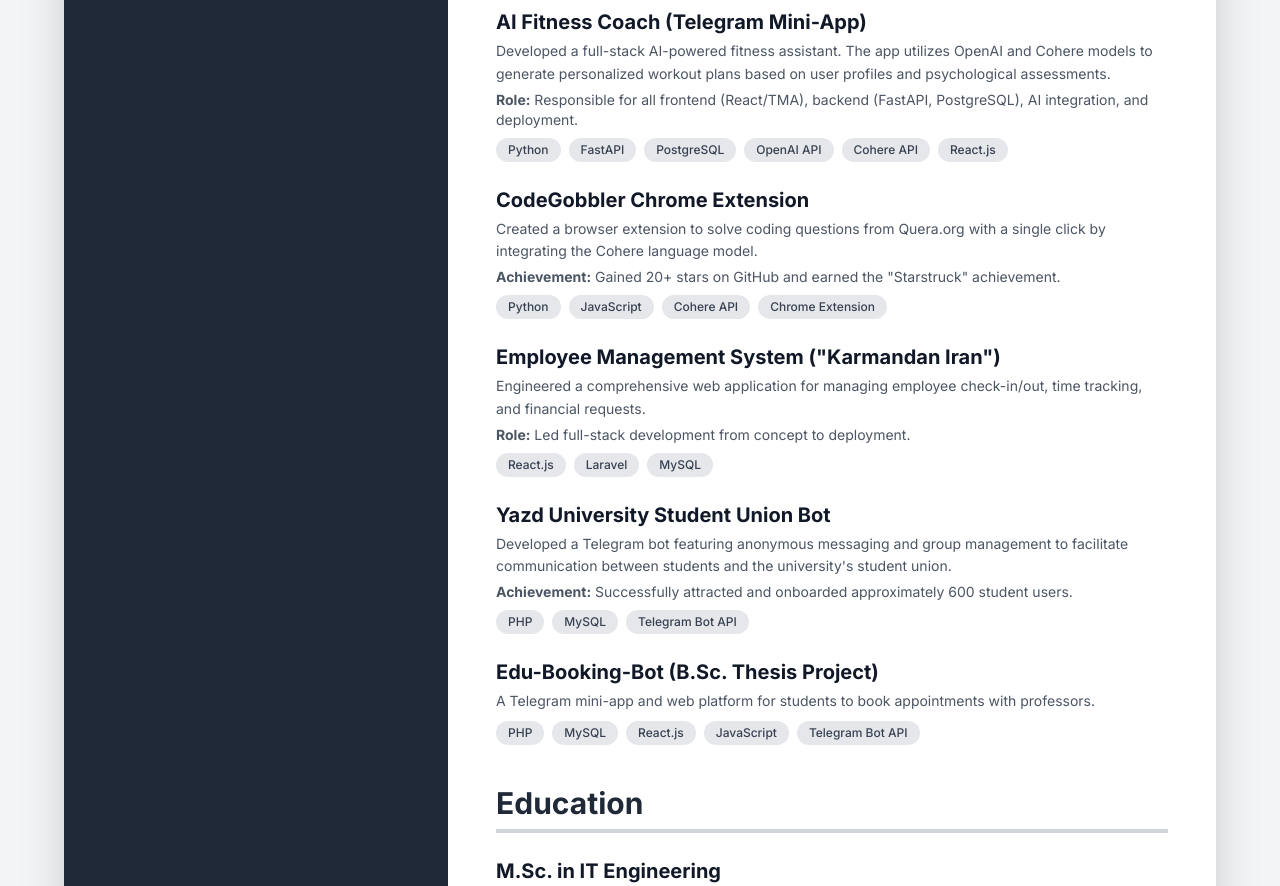
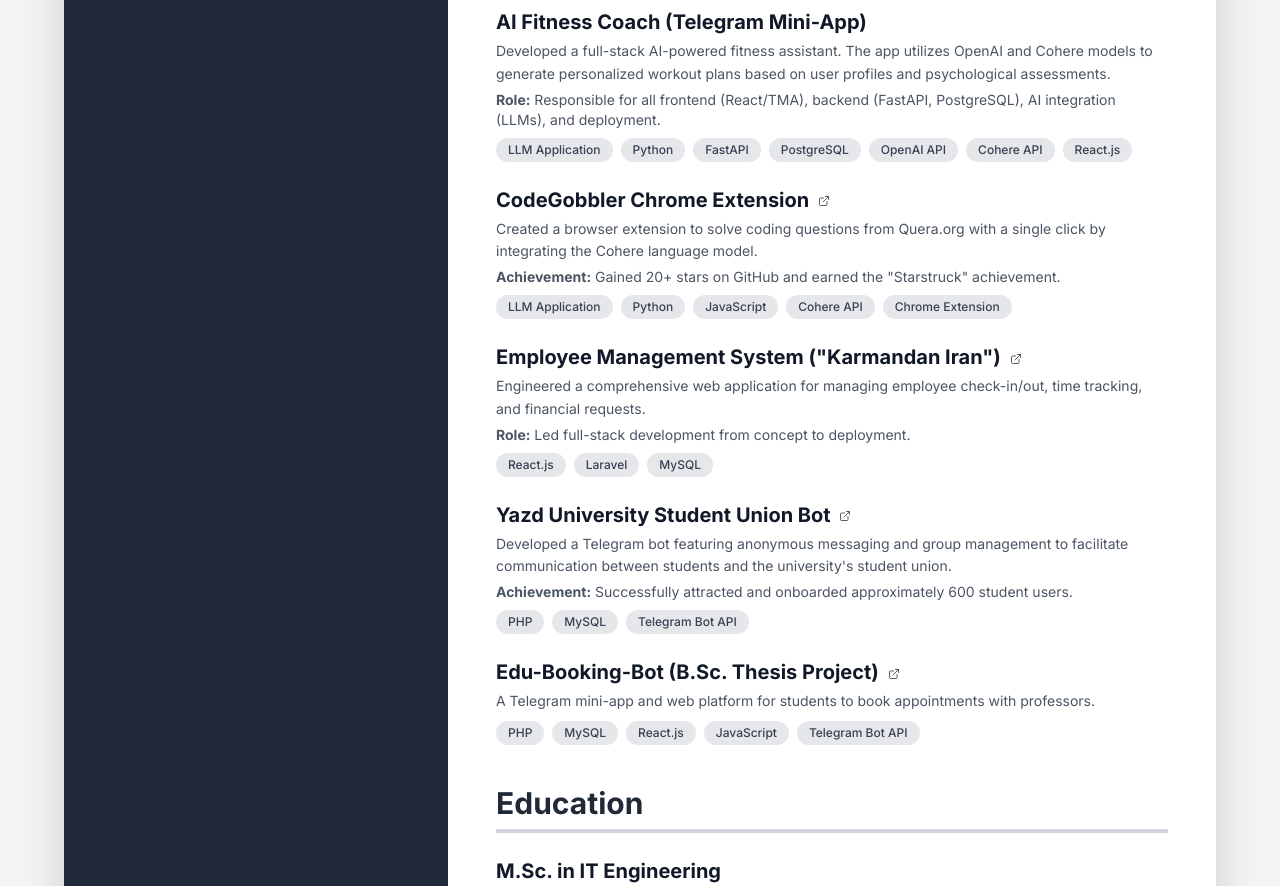
Before and after one commit to IK7D3/my-resume, a plain HTML site: page index.html in a window 1280 px wide. Shown: the part 1020-1906 px from the top of the page. Drawn offline with nearby package versions, Linux system fonts and the light colour scheme.

Commit message:
Update index

```diff
--- a/index.html
+++ b/index.html
@@ -151,8 +151,8 @@
                     <h4 class="font-semibold text-gray-700">AI & LLM</h4>
                     <div class="flex flex-wrap gap-2 mt-2">
                         <span class="bg-gray-200 text-gray-700 text-xs font-medium px-3 py-1 rounded-full">AI Engineering</span>
-                        <span class="bg-gray-200 text-gray-700 text-xs font-medium px-3 py-1 rounded-full">LLM Integration</span>
-                        <span class="bg-gray-200 text-gray-700 text-xs font-medium px-3 py-1 rounded-full">AI Agents</span>
+                        <span class="bg-gray-200 text-gray-700 text-xs font-medium px-3 py-1 rounded-full">LLM Application Development (RAG, Agents)</span>
+                        <!-- <span class="bg-gray-200 text-gray-700 text-xs font-medium px-3 py-1 rounded-full">AI Agents</span> -->
                         <span class="bg-gray-200 text-gray-700 text-xs font-medium px-3 py-1 rounded-full">LangChain</span>
                         <span class="bg-gray-200 text-gray-700 text-xs font-medium px-3 py-1 rounded-full">Scikit-learn</span>
                         <!-- <span class="bg-gray-200 text-gray-700 text-xs font-medium px-3 py-1 rounded-full">Cohere API</span>
@@ -194,7 +194,7 @@
                 <ul class="mt-4 space-y-2 text-sm list-disc list-inside text-gray-700">
                     <li>
                         <a href="https://quera.org/media/public/certificate/c70ad819cb2c4f00a0f701df5b217fcb.png" target="_blank" rel="noopener noreferrer" class="hover:text-blue-600 hover:underline">
-                            Torob Turbo Hackathon (Quera Event)
+                            Torob Turbo Hackathon (LLM-based agent)
                             <i data-feather="external-link" class="w-3 h-3 inline-block ml-1 opacity-70"></i>
                         </a>
                     </li>
@@ -249,9 +249,10 @@
                             Developed a full-stack AI-powered fitness assistant. The app utilizes OpenAI and Cohere models to generate personalized workout plans based on user profiles and psychological assessments.
                         </p>
                         <p class="mt-1 text-sm text-gray-600">
-                            <strong>Role:</strong> Responsible for all frontend (React/TMA), backend (FastAPI, PostgreSQL), AI integration, and deployment.
+                            <strong>Role:</strong> Responsible for all frontend (React/TMA), backend (FastAPI, PostgreSQL), AI integration (LLMs), and deployment.
                         </p>
                         <div class="flex flex-wrap gap-2 mt-2">
+                            <span class="bg-gray-200 text-gray-700 text-xs font-medium px-3 py-1 rounded-full">LLM Application</span>
                             <span class="bg-gray-200 text-gray-700 text-xs font-medium px-3 py-1 rounded-full">Python</span>
                             <span class="bg-gray-200 text-gray-700 text-xs font-medium px-3 py-1 rounded-full">FastAPI</span>
                             <span class="bg-gray-200 text-gray-700 text-xs font-medium px-3 py-1 rounded-full">PostgreSQL</span>
@@ -263,7 +264,12 @@
 
                     <!-- Project 2: CodeGobbler Extension -->
                     <div class="print-break-inside-avoid">
-                        <h3 class="text-xl font-semibold text-gray-900">CodeGobbler Chrome Extension</h3>
+                        <h3 class="text-xl font-semibold text-gray-900">
+                            <a href="https://github.com/IK7D3/CodeGobbler" target="_blank" rel="noopener noreferrer" class="hover:text-blue-600 hover:underline">
+                                CodeGobbler Chrome Extension
+                                <i data-feather="external-link" class="w-3 h-3 inline-block ml-1 opacity-70"></i>
+                            </a>
+                        </h3>
                         <p class="mt-1 text-sm text-gray-600 leading-relaxed">
                             Created a browser extension to solve coding questions from Quera.org with a single click by integrating the Cohere language model.
                         </p>
@@ -271,6 +277,7 @@
                             <strong>Achievement:</strong> Gained 20+ stars on GitHub and earned the "Starstruck" achievement.
                         </p>
                         <div class="flex flex-wrap gap-2 mt-2">
+                            <span class="bg-gray-200 text-gray-700 text-xs font-medium px-3 py-1 rounded-full">LLM Application</span>
                             <span class="bg-gray-200 text-gray-700 text-xs font-medium px-3 py-1 rounded-full">Python</span>
                             <span class="bg-gray-200 text-gray-700 text-xs font-medium px-3 py-1 rounded-full">JavaScript</span>
                             <span class="bg-gray-200 text-gray-700 text-xs font-medium px-3 py-1 rounded-full">Cohere API</span>
@@ -280,7 +287,12 @@
 
                     <!-- Project 3: Karmandan Iran Employee Portal -->
                     <div class="print-break-inside-avoid">
-                        <h3 class="text-xl font-semibold text-gray-900">Employee Management System ("Karmandan Iran")</h3>
+                        <h3 class="text-xl font-semibold text-gray-900">
+                            <a href="https://github.com/IK7D3/project_karmandaniran" target="_blank" rel="noopener noreferrer" class="hover:text-blue-600 hover:underline">
+                                Employee Management System ("Karmandan Iran")
+                                <i data-feather="external-link" class="w-3 h-3 inline-block ml-1 opacity-70"></i>
+                            </a>
+                        </h3>
                         <p class="mt-1 text-sm text-gray-600 leading-relaxed">
                             Engineered a comprehensive web application for managing employee check-in/out, time tracking, and financial requests.
                         </p>
@@ -296,7 +308,12 @@
 
                     <!-- Project 4: Yazd University Student Bot -->
                     <div class="print-break-inside-avoid">
-                        <h3 class="text-xl font-semibold text-gray-900">Yazd University Student Union Bot</h3>
+                        <h3 class="text-xl font-semibold text-gray-900">
+                            <a href="https://github.com/IK7D3/shora_senfi_botTelegram" target="_blank" rel="noopener noreferrer" class="hover:text-blue-600 hover:underline">
+                                Yazd University Student Union Bot
+                                <i data-feather="external-link" class="w-3 h-3 inline-block ml-1 opacity-70"></i>
+                            </a>
+                        </h3>
                         <p class="mt-1 text-sm text-gray-600 leading-relaxed">
                             Developed a Telegram bot featuring anonymous messaging and group management to facilitate communication between students and the university's student union.
                         </p>
@@ -312,7 +329,12 @@
 
                     <!-- Project 5: B.Sc. Thesis Project -->
                     <div class="print-break-inside-avoid">
-                        <h3 class="text-xl font-semibold text-gray-900">Edu-Booking-Bot (B.Sc. Thesis Project)</h3>
+                        <h3 class="text-xl font-semibold text-gray-900">
+                            <a href="https://github.com/IK7D3/edu-booking-bot" target="_blank" rel="noopener noreferrer" class="hover:text-blue-600 hover:underline">
+                                Edu-Booking-Bot (B.Sc. Thesis Project)
+                                <i data-feather="external-link" class="w-3 h-3 inline-block ml-1 opacity-70"></i>
+                            </a>
+                        </h3>
                         <p class="mt-1 text-sm text-gray-600 leading-relaxed">
                             A Telegram mini-app and web platform for students to book appointments with professors.
                         </p>
```
